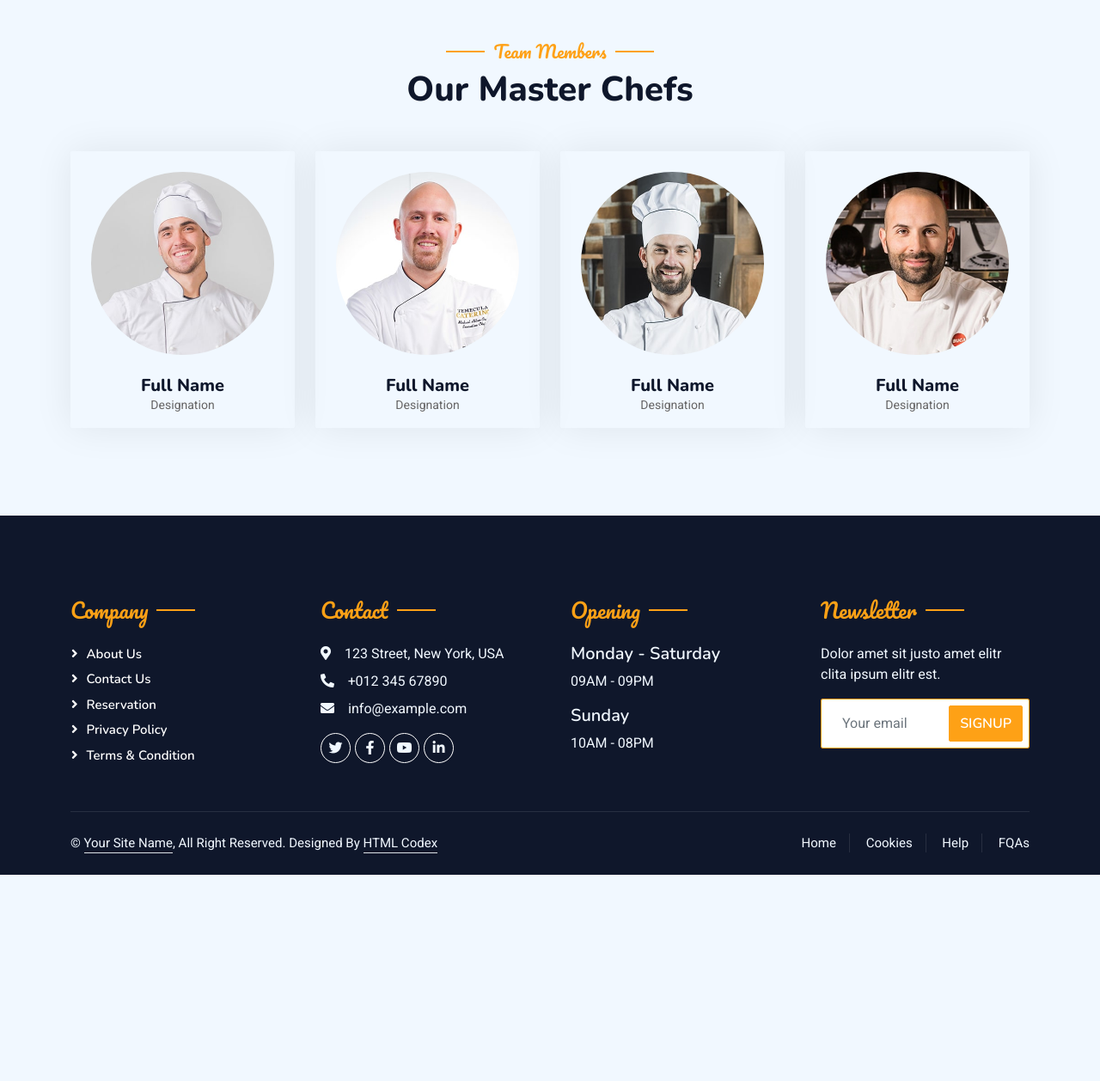
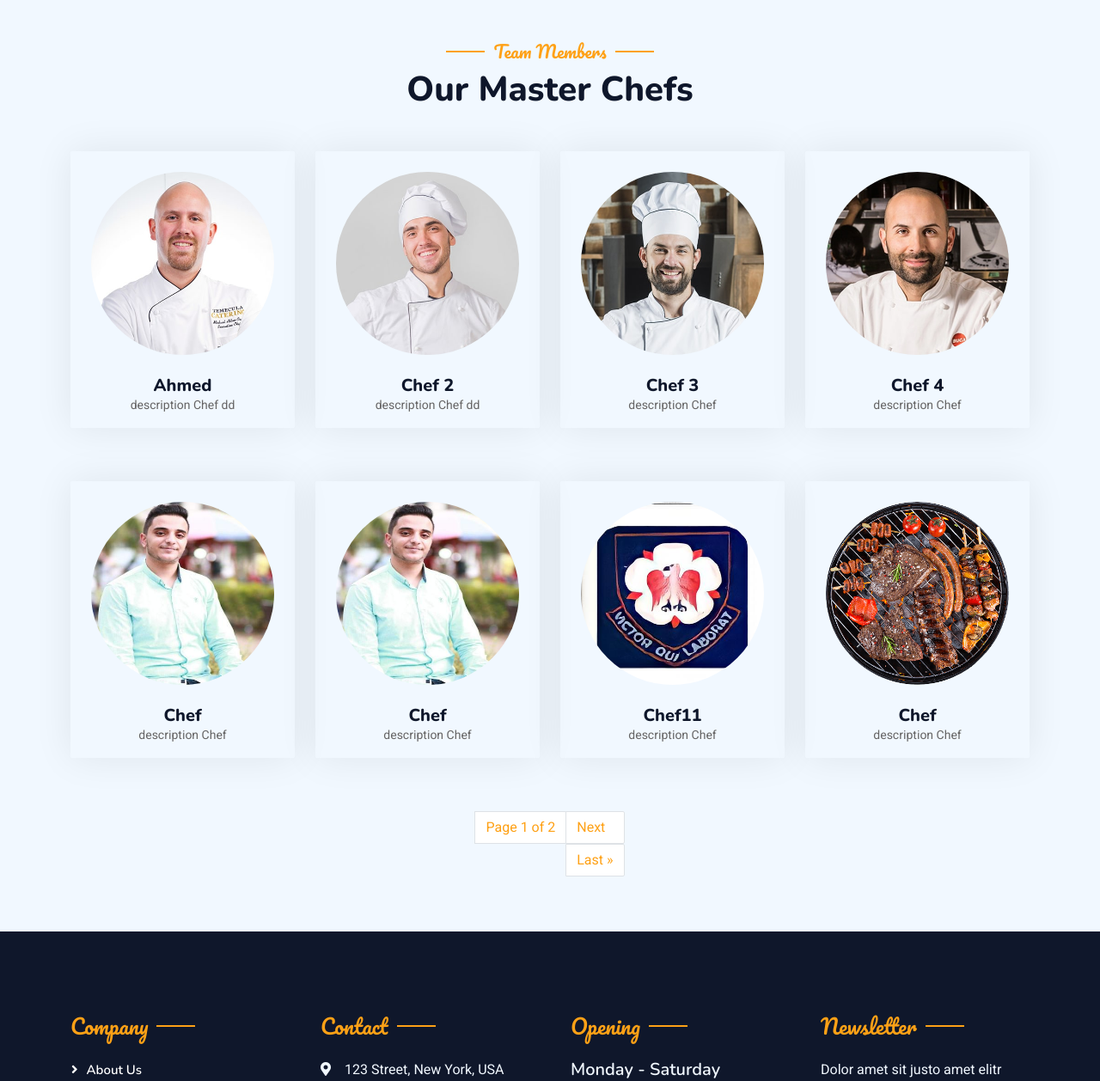
Before and after one commit to Anas0Abu0Sultan/restaurant_Django, a Django app: page /stars/restaurant/about/ in a window 1280 px wide. Shown: the part 1075-2333 px from the top of the page at 86% size. Before the commit the page ends 2093 px from the top, so only its background shows below. Run offline with Django 5.2, Linux system fonts and the light colour scheme; data comes from the database, SQL or seed files in the repository; both versions use the stored data as it was after the commit; some libraries are stand-ins or nearby versions.

Commit message:
finish about page

```diff
--- a/restaurant_app/models.py
+++ b/restaurant_app/models.py
@@ -70,6 +70,10 @@ class Clients(models.Model):
     description = models.CharField(max_length=4000,blank=False,default='description Chef')
     image = models.ImageField(upload_to='chef/',default='media/defa/client.png')
     message =models.CharField(max_length=255,blank=False,default='Chef')
+    date = models.DateTimeField(auto_now_add=True)
+
+    class Meta:
+        ordering = ['-date']
 
     def __str__(self):
         return self.name
@@ -81,6 +85,19 @@ class Chefs(models.Model):
     facebook = models.URLField(max_length=500, blank=True, default='', help_text="URL to the chef's Facebook profile")
     instagram = models.URLField(max_length=500, blank=True, default='', help_text="URL to the chef's Instagram profile")
     twitter = models.URLField(max_length=500, blank=True, default='', help_text="URL to the chef's Twitter profile")
+
+    def save(self, *args, **kwargs):
+        super().save(*args, **kwargs)
+
+        # Resize the image
+        if self.image:
+            img_path = self.image.path
+            with Image.open(img_path) as img:
+                if img.height > 400 or img.width > 400:  # Adjust dimensions as needed
+                    output_size = (400, 400)
+                    img = img.resize(output_size, Image.Resampling.LANCZOS)
+                    img.save(img_path)
+
 
     def __str__(self):
         return self.name
--- a/restaurant_app/templates/restaurant/about.html
+++ b/restaurant_app/templates/restaurant/about.html
@@ -53,6 +53,13 @@
     <!-- About End -->
 
 
+
+
+
+
+
+{% comment %}
+
         <!-- Team Start -->
         <div class="container-xxl pt-5 pb-3">
             <div class="container">
@@ -61,65 +68,101 @@
                     <h1 class="mb-5">Our Master Chefs</h1>
                 </div>
                 <div class="row g-4">
+
+
+
+                    {% for chef in chefs %}
+
                     <div class="col-lg-3 col-md-6 wow fadeInUp" data-wow-delay="0.1s">
                         <div class="team-item text-center rounded overflow-hidden">
                             <div class="rounded-circle overflow-hidden m-4">
-                            <img class="img-fluid" src="img/team-1.jpg" alt="">
+                                <img class="img-fluid" src="{{chef.image.url}}" alt="">
                             </div>
-                        <h5 class="mb-0">Full Name</h5>
-                        <small>Designation</small>
+                            <h5 class="mb-0">{{chef.name}}</h5>
+                            <small>{{chef.description}}</small>
                             <div class="d-flex justify-content-center mt-3">
-                            <a class="btn btn-square btn-primary mx-1" href=""><i class="fab fa-facebook-f"></i></a>
+                                <a class="btn btn-square btn-primary mx-1" href="{{chef.facebook}}"><i class="fab fa-facebook-f"></i></a>
                                 <a class="btn btn-square btn-primary mx-1" href=""><i class="fab fa-twitter"></i></a>
                                 <a class="btn btn-square btn-primary mx-1" href=""><i class="fab fa-instagram"></i></a>
                             </div>
                         </div>
                     </div>
-                <div class="col-lg-3 col-md-6 wow fadeInUp" data-wow-delay="0.3s">
+
+
+
+                    {% endfor %}
+
+
+                </div>
+            </div>
+        </div>
+
+
+
+        <!-- Team End --> {% endcomment %}
+
+
+
+
+
+
+<!-- Team Start -->
+<div class="container-xxl pt-5 pb-3">
+    <div class="container">
+        <div class="text-center wow fadeInUp" data-wow-delay="0.1s">
+            <h5 class="section-title ff-secondary text-center text-primary fw-normal">Team Members</h5>
+            <h1 class="mb-5">Our Master Chefs</h1>
+        </div>
+        <div class="row g-4">
+            {% for chef in chefs %}
+                <div class="col-lg-3 col-md-6 wow fadeInUp" data-wow-delay="0.1s">
                     <div class="team-item text-center rounded overflow-hidden">
                         <div class="rounded-circle overflow-hidden m-4">
-                            <img class="img-fluid" src="img/team-2.jpg" alt="">
+                            <img class="img-fluid" src="{{ chef.image.url }}" alt="">
                         </div>
-                        <h5 class="mb-0">Full Name</h5>
-                        <small>Designation</small>
+                        <h5 class="mb-0">{{ chef.name }}</h5>
+                        <small>{{ chef.description }}</small>
                         <div class="d-flex justify-content-center mt-3">
-                            <a class="btn btn-square btn-primary mx-1" href=""><i class="fab fa-facebook-f"></i></a>
+                            <a class="btn btn-square btn-primary mx-1" href="{{ chef.facebook }}"><i class="fab fa-facebook-f"></i></a>
                             <a class="btn btn-square btn-primary mx-1" href=""><i class="fab fa-twitter"></i></a>
                             <a class="btn btn-square btn-primary mx-1" href=""><i class="fab fa-instagram"></i></a>
                         </div>
                     </div>
                 </div>
-                <div class="col-lg-3 col-md-6 wow fadeInUp" data-wow-delay="0.5s">
-                    <div class="team-item text-center rounded overflow-hidden">
-                        <div class="rounded-circle overflow-hidden m-4">
-                            <img class="img-fluid" src="img/team-3.jpg" alt="">
+            {% endfor %}
         </div>
-                        <h5 class="mb-0">Full Name</h5>
-                        <small>Designation</small>
-                        <div class="d-flex justify-content-center mt-3">
-                            <a class="btn btn-square btn-primary mx-1" href=""><i class="fab fa-facebook-f"></i></a>
-                            <a class="btn btn-square btn-primary mx-1" href=""><i class="fab fa-twitter"></i></a>
-                            <a class="btn btn-square btn-primary mx-1" href=""><i class="fab fa-instagram"></i></a>
+
+        <!-- Pagination Start -->
+        <div class="d-flex justify-content-center mt-4">
+            <div class="pagination">
+                <span class="page-item">
+                    {% if chefs.has_previous %}
+                        <a class="page-link" href="?page=1">&laquo; First</a>
+                        <a class="page-link" href="?page={{ chefs.previous_page_number }}">Previous</a>
+                    {% endif %}
+                </span>
+
+                <span class="page-item">
+                    <span class="page-link">
+                        Page {{ chefs.number }} of {{ chefs.paginator.num_pages }}
+                    </span>
+                </span>
+
+                <span class="page-item">
+                    {% if chefs.has_next %}
+                        <a class="page-link" href="?page={{ chefs.next_page_number }}">Next</a>
+                        <a class="page-link" href="?page={{ chefs.paginator.num_pages }}">Last &raquo;</a>
+                    {% endif %}
+                </span>
             </div>
         </div>
-                </div>
-                <div class="col-lg-3 col-md-6 wow fadeInUp" data-wow-delay="0.7s">
-                    <div class="team-item text-center rounded overflow-hidden">
-                        <div class="rounded-circle overflow-hidden m-4">
-                            <img class="img-fluid" src="img/team-4.jpg" alt="">
-                        </div>
-                        <h5 class="mb-0">Full Name</h5>
-                        <small>Designation</small>
-                        <div class="d-flex justify-content-center mt-3">
-                            <a class="btn btn-square btn-primary mx-1" href=""><i class="fab fa-facebook-f"></i></a>
-                            <a class="btn btn-square btn-primary mx-1" href=""><i class="fab fa-twitter"></i></a>
-                            <a class="btn btn-square btn-primary mx-1" href=""><i class="fab fa-instagram"></i></a>
-                        </div>
-                    </div>
-                </div>
-            </div>
+        <!-- Pagination End -->
     </div>
 </div>
 <!-- Team End -->
 
+
+
+
+
     {% endblock content %}
--- a/restaurant_app/views.py
+++ b/restaurant_app/views.py
@@ -1,6 +1,7 @@
 from django.shortcuts import render
 from .models import AboutUs, AboutUsImage, Rest_detail,Services,Drinks,Meals,Sandwiches,Grills,Sweets,Salads,Chefs,Clients
 from django.shortcuts import get_object_or_404
+from django.core.paginator import Paginator
 
 def test(request):
     services = Services.objects.all()
@@ -44,14 +45,25 @@ def home(request):
 def about(request):
     about_us = AboutUs.objects.first()
     about_us_images = AboutUsImage.objects.filter(about_us=about_us) if about_us else None
+    chefs_list = Chefs.objects.all()
+    paginator = Paginator(chefs_list,8)
+    page_number = request.GET.get('page')
+    chefs  = paginator.get_page(page_number)
+
     context = {
         'about_us': about_us,
         'about_us_images': about_us_images,
         'page_title': 'About Us',
         'breadcrumb_section': 'Pages',
         'breadcrumb_active': 'About',
+        'chefs':chefs,
         }
     return render(request,'restaurant/about.html',context)
+
+
+
+
+
 
 def service(request):
     services = Services.objects.all()
```
Also changed, not shown: db.sqlite3, media/chef/Anas_Abu_Sultan_BFDDoW9.jpg (added), media/chef/Anas_Abu_Sultan_nyg3u53.jpg (added), media/chef/WhatsApp_Image_2021-11-21_at_11.00.30_AM.jpeg (added), media/chef/hero.png (added), media/chef/images.png (added), media/chef/images_1.png (added), media/chef/team-1.jpg (added), media/chef/team-2.jpg (added), media/chef/team-3.jpg (added), media/chef/team-4.jpg (added), restaurant_app/migrations/0007_alter_clients_options_clients_date.py (added). Lines whose indentation alone changed are shown as unchanged.
